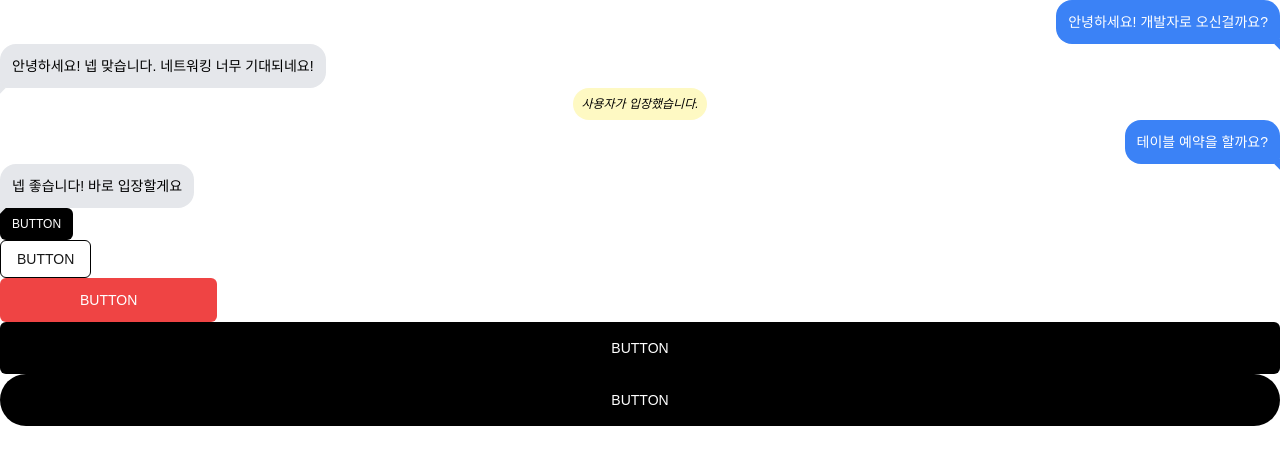
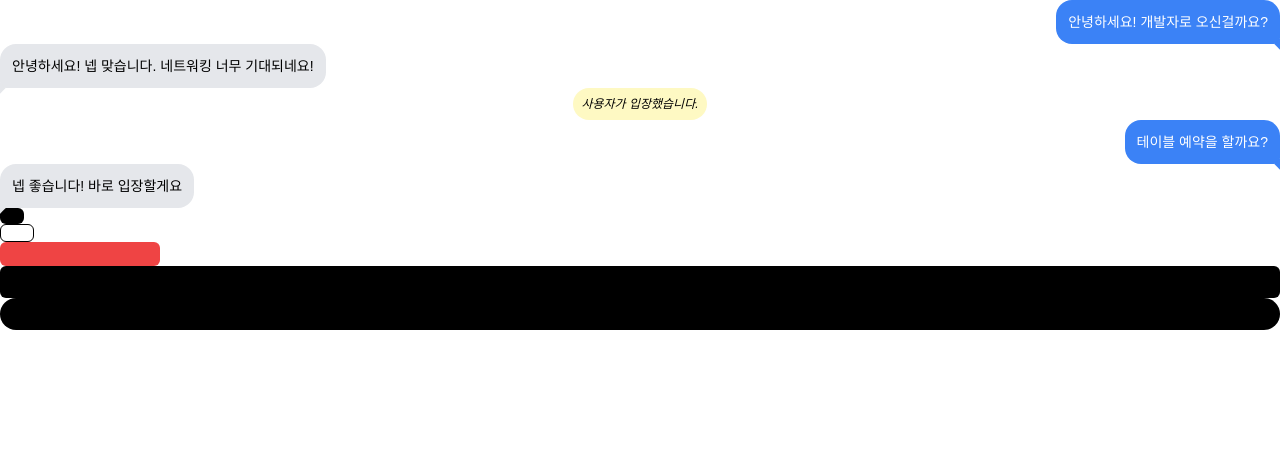
Before and after one commit to goorm-CHACHA/FE, a Next.js app: page / in a window 1280 px wide. Shown: the top 464 px of the page. Built offline with nearby package versions, Linux system fonts and the light colour scheme.

Commit message:
refactor: button 텍스트 받는 형식 변경

```diff
--- a/src/components/common/button.tsx
+++ b/src/components/common/button.tsx
@@ -1,5 +1,4 @@
 import { cva, type VariantProps } from 'class-variance-authority';
-
 import { cn } from '~/utils/cn';
 
 const buttonVariants = cva(
@@ -31,17 +30,22 @@ const buttonVariants = cva(
 interface ButtonProps
   extends React.ButtonHTMLAttributes<HTMLButtonElement>,
     VariantProps<typeof buttonVariants> {
-  text?: string;
-  children?: React.ReactElement;
+  children?: React.ReactNode;
 }
 
-const Button = ({ variant, size, className, text, ...props }: ButtonProps) => {
+const Button = ({
+  variant,
+  size,
+  className,
+  children,
+  ...props
+}: ButtonProps) => {
   return (
     <button
       className={cn(buttonVariants({ variant, size }), className)}
       {...props}
     >
-      {text}
+      {children}
     </button>
   );
 };
```
